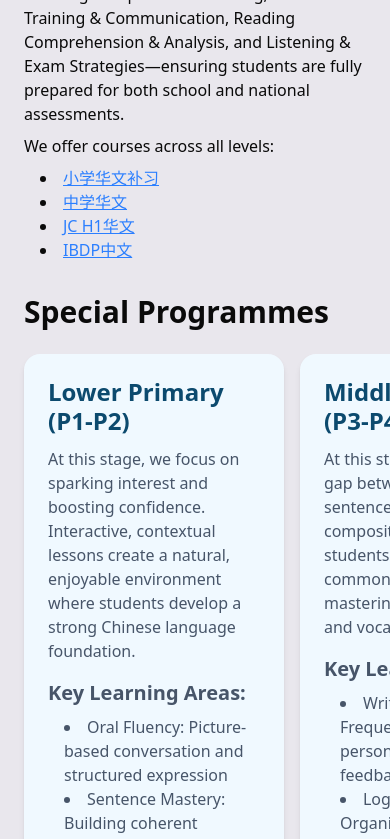
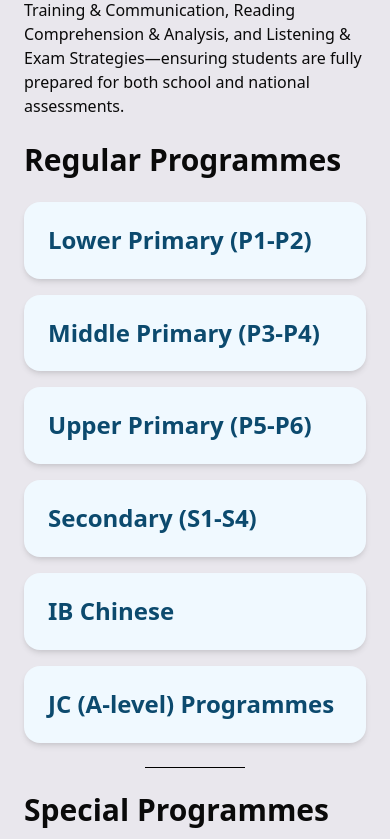
Before and after one commit to KaiTheRedNinja/ranlearning, a Next.js app: page / in a window 390 px wide. Shown: the part 3000-3839 px from the top of the page. Built offline with nearby package versions, Linux system fonts and the light colour scheme.

Commit message:
Use grid instead of scroll for regular programmes

```diff
--- a/src/lib/en.ts
+++ b/src/lib/en.ts
@@ -60,13 +60,8 @@ Our programmes are strictly aligned with the Singapore MOE syllabus and school e
 Success is a partnership. We maintain close communication between teachers, parents, and students through regular feedback. By setting clear goals and focusing on strong study habits, we ensure every student makes steady, measurable progress.`
   },
   coursesSection: {
-    courseSummary: `Our regular weekly lessons systematically develop core Chinese language skills—covering Composition & Writing, Oral Training & Communication, Reading Comprehension & Analysis, and Listening & Exam Strategies—ensuring students are fully prepared for both school and national assessments.
-
-We offer courses across all levels:
-- [小学华文补习](/courses/primary)
-- [中学华文](/courses/secondary)
-- [JC H1华文](/courses/jc)
-- [IBDP中文](/courses/ibdp)`,
+    courseSummary: `Our regular weekly lessons systematically develop core Chinese language skills—covering Composition & Writing, Oral Training & Communication, Reading Comprehension & Analysis, and Listening & Exam Strategies—ensuring students are fully prepared for both school and national assessments.`,
+    regularProgrammeTitle: "Regular Programmes",
     regularProgrammes: [
       {
         title: "Lower Primary (P1-P2)",
--- a/src/lib/localisation.tsx
+++ b/src/lib/localisation.tsx
@@ -45,6 +45,7 @@ export interface LocalizedContent {
   };
   coursesSection: {
     courseSummary: string
+    regularProgrammeTitle: string
     regularProgrammes: ProgrammeInfo[]
     specialProgrameTitle: string
     specialProgrammes: ProgrammeInfo[]
--- a/src/lib/zh.ts
+++ b/src/lib/zh.ts
@@ -59,6 +59,7 @@ const zhContent: LocalizedContent = {
     courseSummary: `常规课程每周一次，系统涵盖华文学习与考试中的核心能力模块：作文与写作表达、口试训练与语言组织、阅读理解与文本分析、听力理解与答题技巧。帮助学生巩固基础知识，为校内考试及国家考试做好充分准备。
 
 我们提供各阶段课程：[小学华文补习](/courses/primary) | [中学华文](/courses/secondary) | [JC H1华文](/courses/jc) | [IBDP中文](/courses/ibdp)`,
+    regularProgrammeTitle: "常规课程",
     regularProgrammes: [
 
     ],
--- a/src/sections/courses.tsx
+++ b/src/sections/courses.tsx
@@ -12,12 +12,10 @@ export default function Courses() {
   const [selectedItem, setSelectedItem] = useState<ProgrammeInfo | null>(null);
 
   useEffect(() => {
-    // URL change handlers
     const handleUrlChange = () => {
       const hash = window.location.hash;
       if (hash && hash.startsWith('#')) {
         const itemId = hash.substring(1);
-        console.log("URL hash changed:", itemId);
         const item = t.coursesSection.regularProgrammes.find(item => String(item.id) === itemId);
         if (item) {
           setSelectedItem(item);
@@ -27,25 +25,18 @@ export default function Courses() {
       }
     };
 
-    // Initial check for direct URL access
     handleUrlChange();
-
-    // Listen for hash changes
     window.addEventListener('hashchange', handleUrlChange);
-
     return () => window.removeEventListener('hashchange', handleUrlChange);
   }, []);
 
-  // Handle item selection
   const handleItemClick = (item: ProgrammeInfo) => {
     setSelectedItem(item);
-    window.location.hash = item.id; // Update URL hash to reflect selected item
+    window.location.hash = item.id;
   };
 
-  // Handle closing the sheet
   const handleClose = () => {
     setSelectedItem(null);
-    // we use history.pushState to remove the hash from the URL, without also reloading the page
     global.window.history.pushState("", document.title, window.location.pathname);
   };
 
@@ -61,54 +52,27 @@ export default function Courses() {
           <MD>{t.coursesSection.courseSummary}</MD>
         </div>
         <div className="px-6">
-          <h2 className="text-3xl font-bold">{t.coursesSection.specialProgrameTitle}</h2>
-        </div>
+          <h2 className="text-3xl font-bold">{t.coursesSection.regularProgrammeTitle}</h2>
         </div>
 
-      {/* Full-width horizontal scroll with matching left indent */}
-      <div className="overflow-x-auto">
-        {/* Small screens: no left/right padding */}
+        {/* Regular programmes — auto-growing grid */}
         <div
-          className="flex gap-4 pb-4 md:hidden px-6"
-          style={{ width: 'max-content' }}
-        >
-          {t.coursesSection.regularProgrammes.map((programme, index) => (
-            <div key={index} style={{ width: "400px", maxWidth: '66.666vw' }}>
-              <Card
-                title={programme.title}
-                description={<MD>{programme.description}</MD>}
-                backgroundColor={programme.backgroundColor}
-                titleColor={programme.titleColor}
-                bodyColor={programme.bodyColor}
-                showMore={true}
-                image={programme.fullImage ? `${programme.fullImage}` : undefined}
-                onClick={() => handleItemClick(programme)}
-              />
-            </div>
-          ))}
-        </div>
-
-        {/* Medium+ screens: with padding */}
-        <div
-          className="hidden md:flex gap-4 pb-4 px-6 md:px-0"
+          className="grid gap-4 px-6"
           style={{
-            width: 'max-content',
-            paddingLeft: 'max(1.5rem, calc((100vw - (100vw * 2/3)) / 2 + 1.5rem))',
-            paddingRight: 'max(1.5rem, calc((100vw - (100vw * 2/3)) / 2 + 1.5rem))',
+            gridTemplateColumns: 'repeat(auto-fill, minmax(280px, 1fr))',
           }}
         >
           {t.coursesSection.regularProgrammes.map((programme, index) => (
-            <div key={index} style={{ width: "400px", maxWidth: '66.666vw' }}>
             <Card
+              key={index}
               title={programme.title}
               backgroundColor={programme.backgroundColor}
               titleColor={programme.titleColor}
               bodyColor={programme.bodyColor}
-                showMore={true}
+              showMore={false}
               image={programme.fullImage ? `${programme.fullImage}` : undefined}
               onClick={() => handleItemClick(programme)}
             />
-            </div>
           ))}
         </div>
       </div>
@@ -124,7 +88,7 @@ export default function Courses() {
 
       {/* Full-width horizontal scroll with matching left indent */}
       <div className="overflow-x-auto">
-        {/* Small screens: no left/right padding */}
+        {/* Small screens */}
         <div
           className="flex gap-4 pb-4 md:hidden px-6"
           style={{ width: 'max-content' }}
@@ -145,7 +109,7 @@ export default function Courses() {
           ))}
         </div>
 
-        {/* Medium+ screens: with padding */}
+        {/* Medium+ screens */}
         <div
           className="hidden md:flex gap-4 pb-4 px-6 md:px-0"
           style={{
```
Lines whose indentation alone changed are shown as unchanged.
